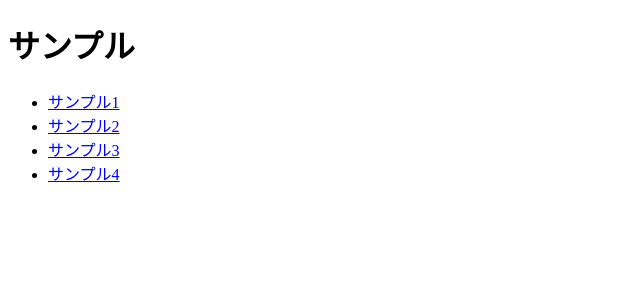
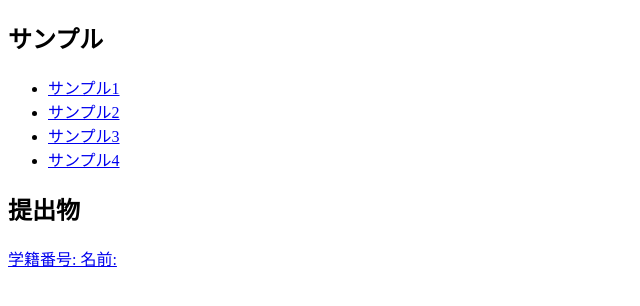
Before and after one commit to k-matsumoto-kua/js-various, a plain HTML site: page index.html in a window 1280 px wide. Shown: the whole page, without its empty margins (0-640 px from the left). Drawn offline with Linux system fonts and the light colour scheme.

Commit message:
情報追加

```diff
--- a/index.html
+++ b/index.html
@@ -6,14 +6,20 @@
   <title>目次</title>
 </head>
 <body>
-  <h1>サンプル</h1>
+  <div>
+    <h2>サンプル</h2>
+    <ul>
+      <li><a href="./sample/sample01.html">サンプル1</a></li>
+      <li><a href="./sample/sample02.html">サンプル2</a></li>
+      <li><a href="./sample/sample03.html">サンプル3</a></li>
+      <li><a href="./sample/sample04.html">サンプル4</a></li>
+    </ul>
+  </div>
 
-  <ul>
-    <li><a href="./sample/sample01.html">サンプル1</a></li>
-    <li><a href="./sample/sample02.html">サンプル2</a></li>
-    <li><a href="./sample/sample03.html">サンプル3</a></li>
-    <li><a href="./sample/sample04.html">サンプル4</a></li>
-  </ul>
+  <div>
+    <h2>提出物</h2>
+    <p><a href="./sample/sample01.html">学籍番号: 名前:</a></p>
+  </div>
 
 </body>
 </html>
```
